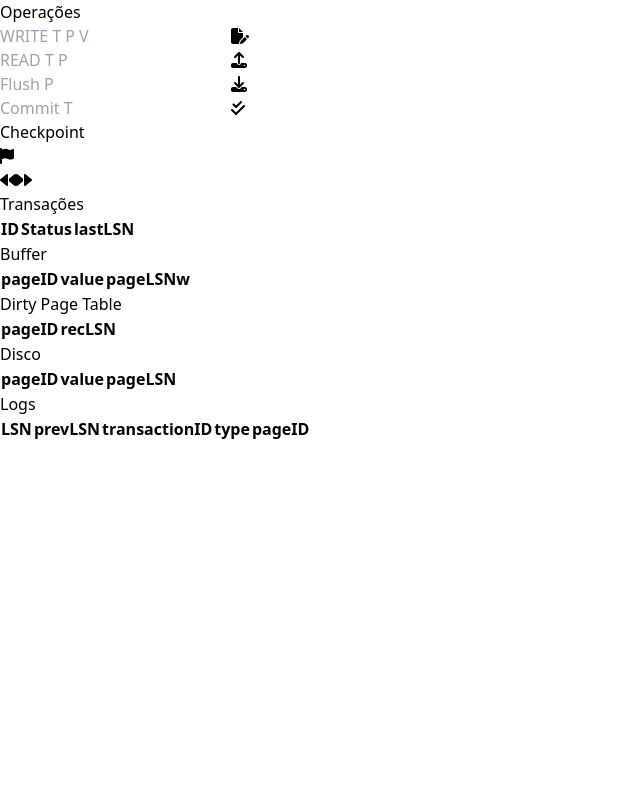
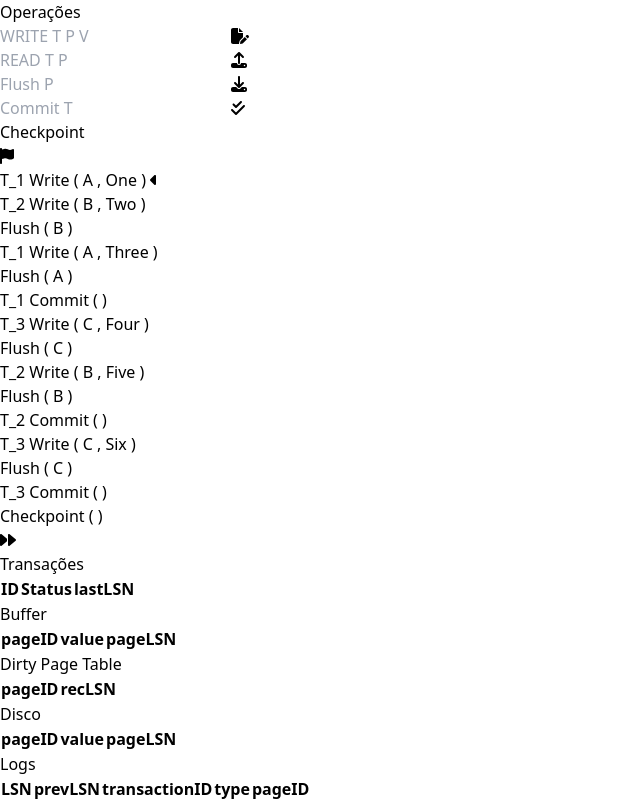
Before and after one commit to filipeufpe/Aries-V, a Vue app: page / in a window 1280 px wide. Shown: the top 801 px of the page, without its empty margins (0-640 px from the left). Built offline with nearby package versions, Linux system fonts and the light colour scheme.

Commit message:
Incremento de código

```diff
--- a/src/App.vue
+++ b/src/App.vue
@@ -1,7 +1,7 @@
 <script setup lang="ts">
 import { FontAwesomeIcon } from '@fortawesome/vue-fontawesome'
 import {
-  faBackward,
+  faCaretLeft,
   faForward,
   faFilePen,
   faDownload,
@@ -10,7 +10,7 @@ import {
   faUpload
 } from '@fortawesome/free-solid-svg-icons'
 import Logging from '@/classes/logging'
-import { computed, onMounted, ref } from 'vue'
+import { computed, ref } from 'vue'
 
 //variáveis do formulário
 const formWriteTransaction = ref('')
@@ -110,23 +110,24 @@ const logging = ref(new Logging())
 const addOperation = logging.value.addOperation
 let operationIndex = 1
 const executeOperation = () => {
+  console.log(operationIndex, logging.value.operations.items.length)
   if (operationIndex <= logging.value.operations.items.length) {
     switch (logging.value.operations.items[operationIndex - 1].operation.type) {
       case 'Write':
         logging.value.write(
           //logging.value.operations.items[operationIndex - 1].operation.transactionID,
           logging.value.operations.items[operationIndex - 1].operation.pageID,
-          logging.value.operations.items[operationIndex - 1].operation.value
+          logging.value.operations.items[operationIndex - 1].operation.value,
+          logging.value.operations.items[operationIndex - 1].operation.transactionID
         )
         logging.value.writeLog(
           logging.value.operations.items[operationIndex - 1].operation.transactionID,
           logging.value.operations.items[operationIndex - 1].operation.pageID,
-          logging.value.operations.items[operationIndex - 1].operation.value)
+          logging.value.operations.items[operationIndex - 1].operation.value
+        )
         break
       case 'Read':
-        logging.value.read(
-          logging.value.operations.items[operationIndex - 1].operation.pageID
-        )
+        logging.value.read(logging.value.operations.items[operationIndex - 1].operation.pageID)
         break
       case 'Flush':
         logging.value.flush(logging.value.operations.items[operationIndex - 1].operation.pageID)
@@ -137,7 +138,8 @@ const executeOperation = () => {
         )
         break
       case 'Checkpoint':
-        //logging.value.checkpoint()
+        console.log(operationIndex, logging.value.operations.items.length)
+        console.log('Checkpoint')
         break
     }
     operationIndex++
@@ -146,9 +148,9 @@ const executeOperation = () => {
 </script>
 
 <template>
-  <div id="container" class="flex flex-row">
-    <div id="Operations" class="basis-1/5 bg-slate-800h-screen">
-      <div class="bg-slate-800 h-screen p-2">
+  <div id="container" class="flex flex-row h-fit">
+    <div id="Operations" class="basis-1/5 bg-slate-800 h-full">
+      <div class="bg-slate-800 h-full p-2">
         <div class="bg-gray-700 rounded-lg shadow-lg p-2">
           <h2 class="text-xl font-bold mb-1 text-slate-50">Operações</h2>
 
@@ -235,22 +237,25 @@ const executeOperation = () => {
               :key="operation.orderID"
             >
               <span>
-                <span v-if="'transactionID' in operation.operation"
-                  >T_{{ operation.operation.transactionID }}</span
-                >
+                <span v-if="'transactionID' in operation.operation">
+                  T_{{ operation.operation.transactionID }}
+                </span>
                 {{ operation.operation.type }}
-                (<span v-if="'pageID' in operation.operation">{{
-                  operation.operation.pageID
-                }}</span>
-                <span v-if="'value' in operation.operation">,{{ operation.operation.value }}</span
-                >)
+                (
+                <span v-if="'pageID' in operation.operation">
+                  {{ operation.operation.pageID }}
+                </span>
+                <span v-if="'value' in operation.operation">
+                  , {{ operation.operation.value }}
+                </span>
+                )
+                <span v-if="operationIndex === operation.orderID">
+                  <FontAwesomeIcon :icon="faCaretLeft" />
+                </span>
               </span>
             </li>
           </ul>
           <div class="flex items-center space-x-2 py-5">
-            <button class="bg-blue-500 hover:bg-blue-600 text-white rounded-lg px-4 py-2">
-              <FontAwesomeIcon :icon="faBackward" />
-            </button>
             <button
               class="bg-blue-500 hover:bg-blue-600 text-white rounded-lg px-4 py-2"
               :class="{
@@ -270,7 +275,7 @@ const executeOperation = () => {
         </div>
       </div>
     </div>
-    <div id="Coluna1" class="basis-2/5 bg-slate-700 h-screen">
+    <div id="Coluna1" class="basis-2/5 bg-slate-800 h-full">
       <div id="Transacoes" class="p-2">
         <div class="bg-gray-600 rounded-lg shadow-lg p-2">
           <h2 class="text-xl font-bold mb-1 text-slate-50">Transações</h2>
@@ -303,7 +308,7 @@ const executeOperation = () => {
               <tr>
                 <th class="text-left bg-slate-800 p-2 text-slate-50">pageID</th>
                 <th class="text-left bg-slate-800 p-2 text-slate-50">value</th>
-                <th class="text-left bg-slate-800 p-2 text-slate-50">pageLSNw</th>
+                <th class="text-left bg-slate-800 p-2 text-slate-50">pageLSN</th>
               </tr>
             </thead>
             <tbody>
@@ -357,8 +362,8 @@ const executeOperation = () => {
         </div>
       </div>
     </div>
-    <div id="Coluna2" class="basis-2/5 bg-slate-800h-screen">
-      <div id="Log" class="bg-gray-700 h-screen p-2">
+    <div id="Coluna2" class="basis-2/5 bg-slate-800 h-full">
+      <div id="Log" class="bg-gray-700 h-full p-2">
         <div class="bg-gray-700 rounded-lg shadow-lg p-2 overflow-y-auto">
           <h2 class="text-xl font-bold mb-1 text-slate-50">Logs</h2>
           <table class="w-full">
@@ -381,6 +386,11 @@ const executeOperation = () => {
               </tr>
             </tbody>
           </table>
+          <div>
+            <pre>
+              {{ logging.operations.items }}
+            </pre>
+          </div>
         </div>
       </div>
     </div>
--- a/src/classes/logging.ts
+++ b/src/classes/logging.ts
@@ -1,6 +1,6 @@
 interface DiskPage {
   page: string
-  pageLSN: number
+  pageLSN: number | null
   value: string
 }
 interface Disk {
@@ -9,10 +9,10 @@ interface Disk {
 
 interface LogEntry {
   LSN: number
-  prevLSN: number
+  prevLSN: number | null
   transactionID: number
   type: 'Update' | 'Commit' | 'End' | 'CLR' | 'Checkpoint'
-  pageID: number
+  pageID: string
 }
 
 interface Log {
@@ -20,9 +20,9 @@ interface Log {
 }
 
 interface BufferPage {
-  pageID: number
+  pageID: string
   value: string
-  pageLSN: number
+  pageLSN: number | null
 }
 
 interface Buffer {
@@ -32,7 +32,7 @@ interface Buffer {
 interface TransactionTableItem {
   transactionID: number
   status: string
-  lastLSN: number
+  lastLSN: number | null
 }
 
 interface TransactionTable {
@@ -40,8 +40,8 @@ interface TransactionTable {
 }
 
 interface DirtyPageTableItem {
-  pageID: number
-  recLSN: number
+  pageID: string
+  recLSN: number | null
 }
 
 interface DirtyPageTable {
@@ -94,12 +94,131 @@ class Logging {
   operations: Operations
 
   constructor() {
-    this.disk = { pages: []}
+    this.disk = { pages: [] }
     this.log = { entries: [] }
     this.buffer = { pages: [] }
     this.transactionTable = { items: [] }
     this.dirtyPageTable = { items: [] }
-    this.operations = { items: [] }
+    this.operations = {
+      items: [
+        {
+          orderID: 1,
+          operation: {
+            type: 'Write',
+            transactionID: 1,
+            pageID: 'A',
+            value: 'One'
+          }
+        },
+        {
+          orderID: 2,
+          operation: {
+            type: 'Write',
+            transactionID: 2,
+            pageID: 'B',
+            value: 'Two'
+          }
+        },
+        {
+          orderID: 3,
+          operation: {
+            type: 'Flush',
+            pageID: 'B'
+          }
+        },
+        {
+          orderID: 4,
+          operation: {
+            type: 'Write',
+            transactionID: 1,
+            pageID: 'A',
+            value: 'Three'
+          }
+        },
+        {
+          orderID: 5,
+          operation: {
+            type: 'Flush',
+            pageID: 'A'
+          }
+        },
+        {
+          orderID: 6,
+          operation: {
+            type: 'Commit',
+            transactionID: 1
+          }
+        },
+        {
+          orderID: 7,
+          operation: {
+            type: 'Write',
+            transactionID: 3,
+            pageID: 'C',
+            value: 'Four'
+          }
+        },
+        {
+          orderID: 8,
+          operation: {
+            type: 'Flush',
+            pageID: 'C'
+          }
+        },
+        {
+          orderID: 9,
+          operation: {
+            type: 'Write',
+            transactionID: 2,
+            pageID: 'B',
+            value: 'Five'
+          }
+        },
+        {
+          orderID: 10,
+          operation: {
+            type: 'Flush',
+            pageID: 'B'
+          }
+        },
+        {
+          orderID: 11,
+          operation: {
+            type: 'Commit',
+            transactionID: 2
+          }
+        },
+        {
+          orderID: 12,
+          operation: {
+            type: 'Write',
+            transactionID: 3,
+            pageID: 'C',
+            value: 'Six'
+          }
+        },
+        {
+          orderID: 13,
+          operation: {
+            type: 'Flush',
+            pageID: 'C'
+          }
+        },
+        {
+          orderID: 14,
+          operation: {
+            type: 'Commit',
+            transactionID: 3
+          }
+        },
+        {
+          orderID: 15,
+          operation: {
+            type: 'Checkpoint'
+          }
+        }
+      ]
+    }
     this.checkpoint = {
       transactionTable: this.transactionTable,
       dirtyPageTable: this.dirtyPageTable,
@@ -107,11 +226,31 @@ class Logging {
     }
   }
 
-  write(pageID: number, value: string) {
-    const pageLSN = this.checkpoint.nextLSN
-    this.checkpoint.nextLSN += 1
+  write(pageID: string, value: string, transactionID: number) {
+    // pageLSN recebe o número da última entrada no log que referencia pageID
+    const pageLSN =
+      this.log.entries
+        .filter((entry) => entry.pageID === pageID)
+        .map((entry) => entry.LSN)
+        .pop() || null
+
     // caso a página já esteja no buffer, atualiza o valor
     const page = this.buffer.pages.find((p) => p.pageID === pageID)
+    // caso a transação exista em this.transactionTable, atualiza o lastLSN, caso contrário, insere
+
+    const transaction = this.transactionTable.items.find((t) => t.transactionID === transactionID)
+    if (transaction) {
+      transaction.lastLSN = pageLSN
+    } else {
+      this.transactionTable.items.push({ transactionID, status: 'Ativa', lastLSN: pageLSN })
+    }
+
+    // caso a página não esteja na tabela de páginas sujas, insere
+    const dirtyPage = this.dirtyPageTable.items.find((p) => p.pageID === pageID)
+    if (!dirtyPage) {
+      this.dirtyPageTable.items.push({ pageID, recLSN: pageLSN })
+    }
+
     if (page) {
       page.value = value
       page.pageLSN = pageLSN
@@ -120,20 +259,31 @@ class Logging {
     }
   }
 
-  writeLog(transactionID: number, pageID: number, value: string) {
-    const prevLSN = this.checkpoint.nextLSN
+  writeLog(transactionID: number, pageID: string, value: string) {
+    // prevLSN =  o valor de LSN da última entrada do log que referencia pageID
+    const prevLSN =
+      this.log.entries
+        .filter((entry) => entry.transactionID === transactionID)
+        .map((entry) => entry.LSN)
+        .pop() || null
+
     this.checkpoint.nextLSN += 1
-    this.log.entries.push({ LSN: this.checkpoint.nextLSN, prevLSN, transactionID, type: 'Update', pageID })
-    this.write(pageID, value)
+    this.log.entries.push({
+      LSN: this.log.entries.length + 1,
+      prevLSN,
+      transactionID,
+      type: 'Update',
+      pageID
+    })
+    this.write(pageID, value, transactionID)
   }
 
-  read(pageID: number) {
+  read(pageID: string) {
     const page = this.buffer.pages.find((p) => p.pageID === pageID)
     if (page) {
       return page.value
     }
   }
-
 
   commit(transactionID: number) {
     const lastLSN = this.checkpoint.nextLSN
@@ -142,19 +292,24 @@ class Logging {
     this.transactionTable.items.push({ transactionID, status: 'Consolidada', lastLSN })
   }
 
-  flush(pageID: number) {
+  flush(pageID: string) {
     const page = this.buffer.pages.find((p) => p.pageID === pageID)
     if (page) {
       const recLSN = this.checkpoint.nextLSN
       this.checkpoint.nextLSN += 1
-      // this.operations.items.push({ type: 'Flush', pageID, value: page.value })
-      this.disk.pages.push({ page: page.value, pageLSN: page.pageLSN, value: page.value })
-      this.dirtyPageTable.items.push({ pageID, recLSN })
+      this.log.entries.push({
+        LSN: this.log.entries.length + 1,
+        prevLSN: page.pageLSN,
+        transactionID: 0,
+        type: 'CLR',
+        pageID
+      })
+      this.disk.pages.push({ page: page.pageID, pageLSN: page.pageLSN, value: page.value })
+      //this.dirtyPageTable.items.push({ pageID, recLSN })
     }
   }
 
   setCheckpoint() {
-    const recLSN = this.checkpoint.nextLSN
     this.checkpoint.nextLSN += 1
     // this.operations.items.push({ type: 'Checkpoint', pageID: 0, value: '' })
     this.checkpoint.transactionTable = this.transactionTable
```
Also changed, not shown: index.html (+5 -5 lines).
